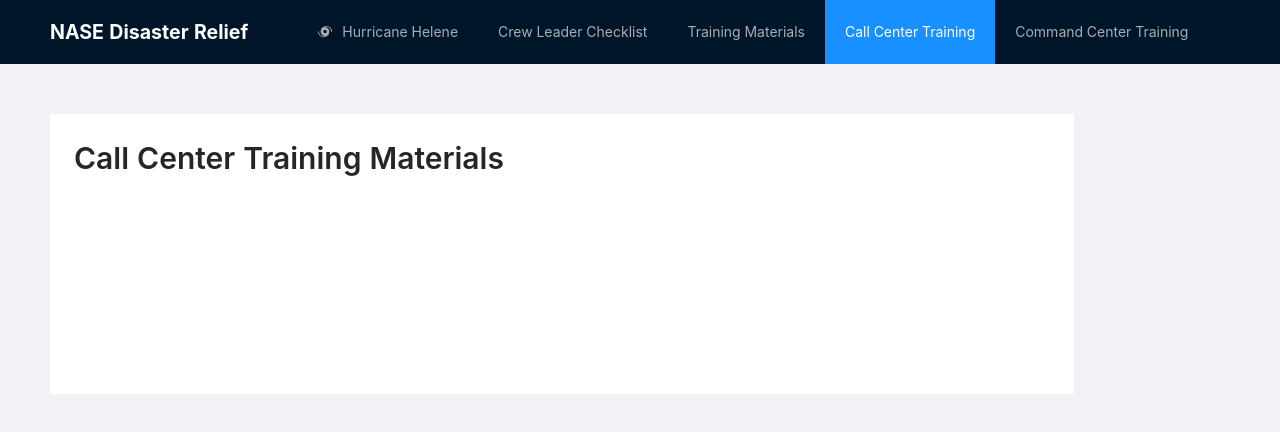
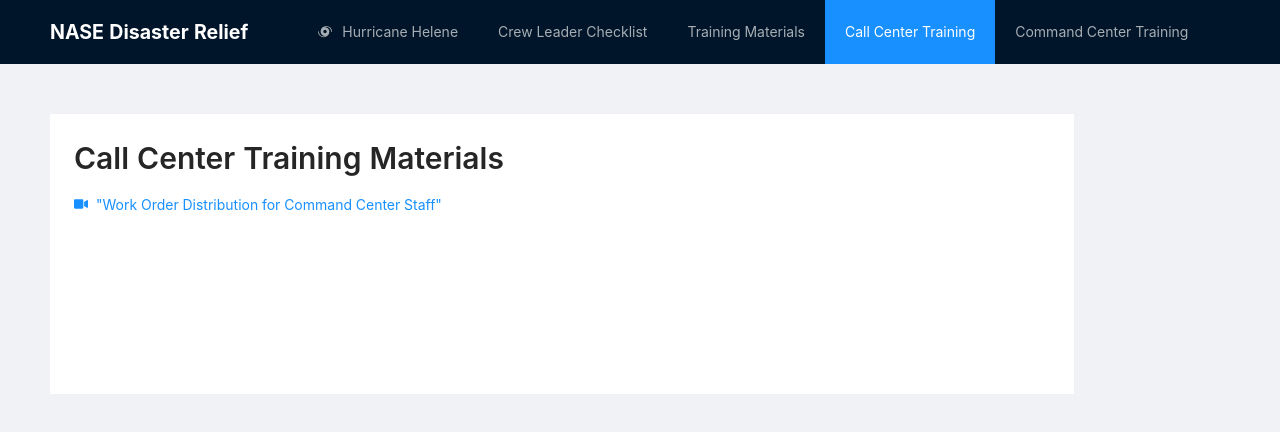
Before and after one commit to jaremieww/nase-disaster-relief, a React (Create React App) app: page /call-center in a window 1280 px wide. Shown: the top 432 px of the page. Built offline with nearby package versions, Linux system fonts and the light colour scheme; no server answers.

Commit message:
add link to Call Center

```diff
--- a/src/CallCenterTrainingMaterials.tsx
+++ b/src/CallCenterTrainingMaterials.tsx
@@ -1,11 +1,22 @@
-import { Typography } from 'antd'
+import { Typography, Space } from 'antd'
 import DirectoryListing from './components/DirectoryListing'
+import PopoutLink from './components/PopoutLink'
+import Icon from '@ant-design/icons'
+import {FaVideo} from 'react-icons/fa'
+
 
 const { Title } = Typography
 
 export default function CallCenterTrainingMaterials() {
   return <>
     <Title level={2}>Call Center Training Materials</Title>
+    <PopoutLink href="https://www.youtube.com/watch?v=WnRuH7YMd4k">
+      <Space>
+      <Icon component={FaVideo}/>
+        "Work Order Distribution for Command Center Staff"
+      </Space>
+    </PopoutLink>
+
     <DirectoryListing directory='call-center' />
   </>
 }
--- a/src/components/helene/Index.css
+++ b/src/components/helene/Index.css
@@ -19,9 +19,9 @@
     text-align: right;
   }
   .ccenter {
-    font-size: 20px;
-    margin-top: 15px;
+    font-size: 18px;
+    margin-top: 5px;
   }
   .stakesAssigned {
-    font-size: 15px;
+    font-size: 14px;
   }
--- a/src/components/helene/WaycrossCC.tsx
+++ b/src/components/helene/WaycrossCC.tsx
@@ -24,7 +24,6 @@ export default () => <CommandCenter
       ]} />
     </>
   }
-  bigmessage="NOTICE: Please stop by Douglas GA command center located at 200 N Chester Ave Douglas, GA 31533 to pick up shirts and supplies before coming to Waycross!"
   email="ian.venicecc@gmail.com"
   assignedStakes={[
     'Kingsland, GA',
```
